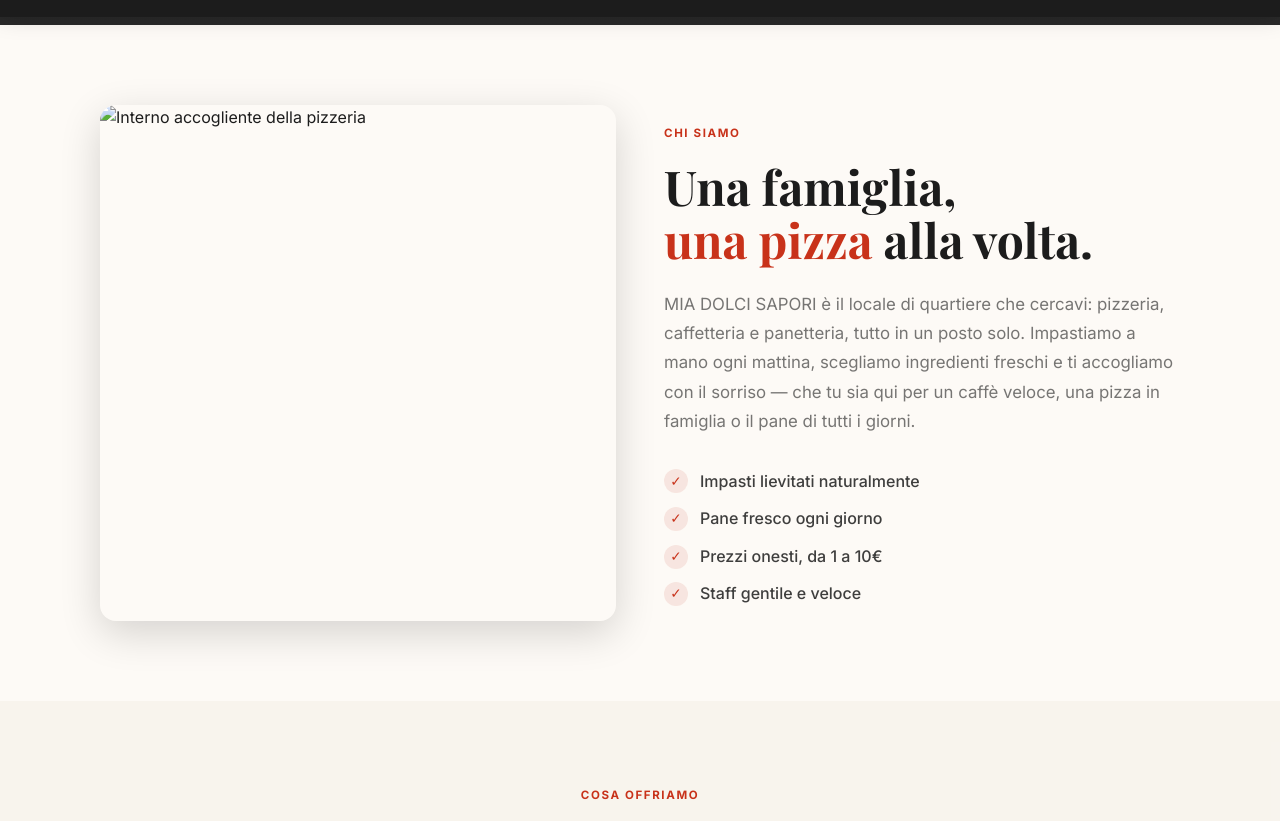
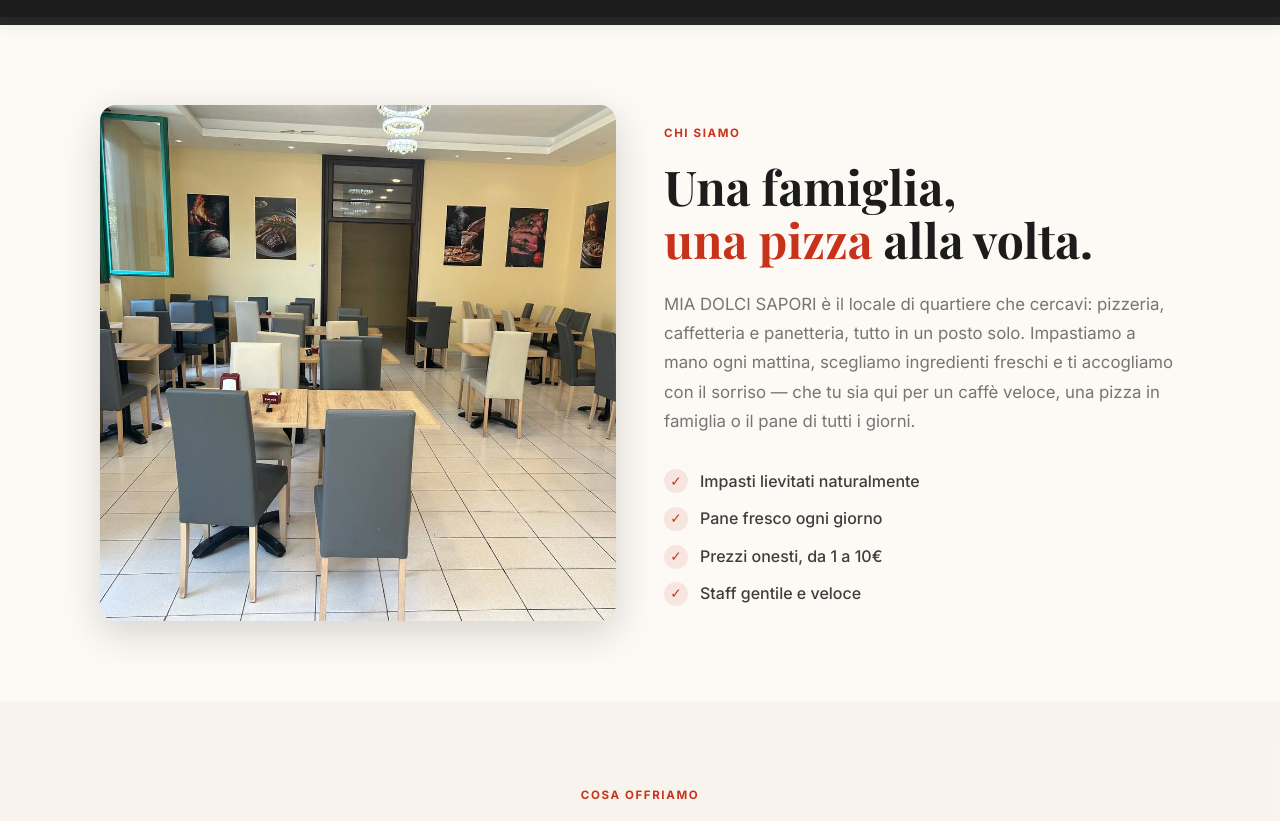
Before and after one commit to matteoromano12/MiaDolciSapori, a website built with webpack: page index.html in a window 1280 px wide. Shown: the part 783-1604 px from the top of the page. Built offline with nearby package versions, Linux system fonts and the light colour scheme; grey boxes are pictures that could not be loaded; files whose address does not match are found by name.

Commit message:
Aggiunta immagine

```diff
--- a/index.html
+++ b/index.html
@@ -99,7 +99,7 @@
   <div class="container chi-grid">
     <div class="chi-img-wrap reveal">
       <img
-        src="IMG_5406.HEIC"
+        src="img/photo_2026-06-19_15-51-32.jpg"
         alt="Interno accogliente della pizzeria"
         loading="lazy"
       />
```
Also changed, not shown: img/photo_2026-06-19_15-51-32.jpg (added), 2 other files.
